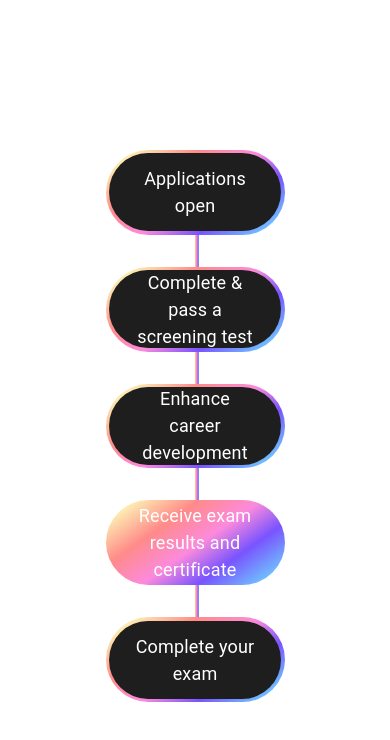
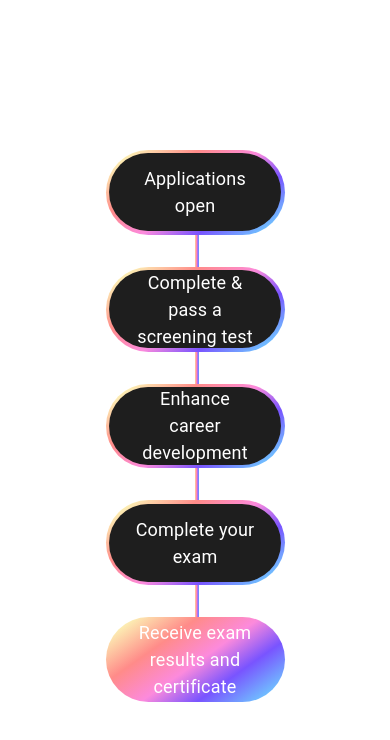
Before and after one commit to codebeast0420/mui-react-grid, a React (Create React App) app: page / in a window 390 px wide. Shown: the top 740 px of the page. Built offline with nearby package versions, Linux system fonts and the light colour scheme.

Commit message:
mobile fix

```diff
--- a/src/App.js
+++ b/src/App.js
@@ -10,6 +10,7 @@ import {
 import React from "react";
 import {
   howItWorksTips,
+  howItWorksTipsSM,
 } from "./data";
 import { styles } from "./styles";
 
@@ -69,7 +70,7 @@ const App = () => {
             rowSpacing={4}
           >
             <div style={styles.linkLineSM}></div>
-            {howItWorksTips.map((benefit, index) => (
+            {howItWorksTipsSM.map((benefit, index) => (
               <>
                 <Grid item xs={6} style={{ width: '100%' }} key={index}>
                   <Box
@@ -82,7 +83,7 @@ const App = () => {
                   >
                     <Paper
                       elevation={0}
-                      sx={index !== 3 ? styles.howitworksPaper : styles.howitworksPaper3}
+                      sx={index !== 4 ? styles.howitworksPaper : styles.howitworksPaper3}
                     >
                       <Typography variant="body1" sx={{ fontSize: "18px" }}>
                         {benefit}
--- a/src/data.js
+++ b/src/data.js
@@ -6,3 +6,11 @@ export const howItWorksTips = [
   "Receive exam results and certificate",
   "Complete your exam",
 ];
+
+export const howItWorksTipsSM = [
+  "Applications open",
+  "Complete & pass a screening test",
+  "Enhance career development",
+  "Complete your exam",
+  "Receive exam results and certificate",
+];
```
